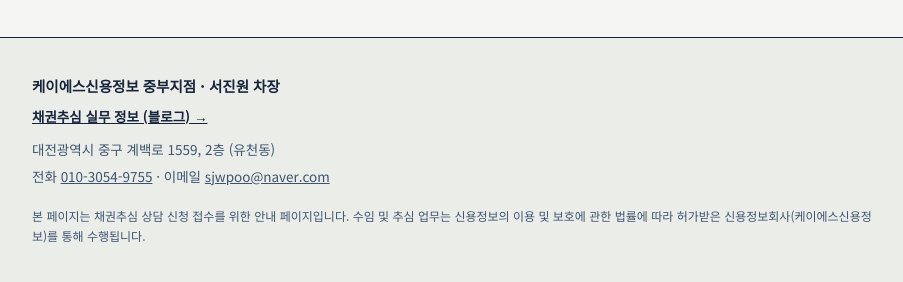
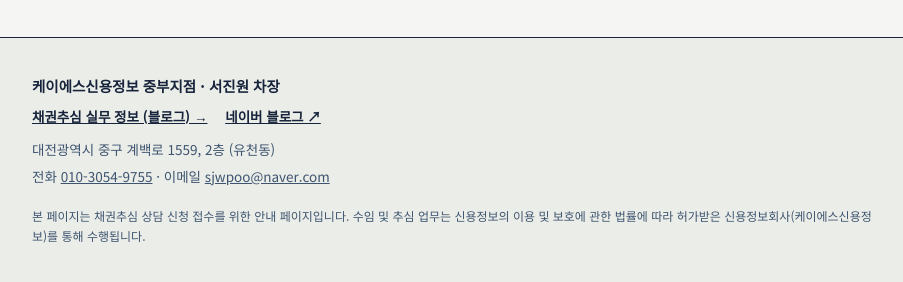
Before and after one commit to sjwpoo12-code/choosim, a Jekyll site: the page index.html, which Jekyll copies as it is, in a window 1280 px wide and 900 px high, scrolled down 4025 px. Shown: the part 609-891 px from the top of the window, without its empty margins (188-1091 px from the left). Built offline with Jekyll 4.4.1, drawn with Linux system fonts in a browser that asks for light colours.

Commit message:
푸터에 네이버 블로그 링크 추가 + sameAs 연결
Co-Authored-By: Claude Sonnet 5 <noreply@anthropic.com>
Claude-Session: https://claude.ai/code/session_01ANwMTB21F8b1EgWcmfHoeN

```diff
--- a/_layouts/default.html
+++ b/_layouts/default.html
@@ -47,6 +47,7 @@ gtag('config', '{{ site.google_analytics }}');
       <a href="/">상담 신청</a>
       <a href="/blog">실무 정보</a>
       <a href="/process">진행 절차</a>
+      <a href="https://blog.naver.com/seo-chajang" target="_blank" rel="noopener">네이버 블로그 ↗</a>
     </div>
     <p class="fine">본 사이트의 글은 채권추심 실무 경험을 바탕으로 한 일반적인 정보 제공을 목적으로 하며,
     개별 사안에 대한 법률 자문이 아닙니다. 수임 및 추심 업무는 신용정보의 이용 및 보호에 관한 법률에 따라
--- a/index.html
+++ b/index.html
@@ -542,7 +542,8 @@ footer .fine{margin-top:18px;font-size:12px}
 <footer>
   <div class="wrap">
     <b>케이에스신용정보 중부지점 · 서진원 차장</b>
-    <div style="margin-top:6px"><a href="/blog" style="color:var(--ink);font-weight:700">채권추심 실무 정보 (블로그) →</a></div>
+    <div style="margin-top:6px"><a href="/blog" style="color:var(--ink);font-weight:700">채권추심 실무 정보 (블로그) →</a>
+      <a href="https://blog.naver.com/seo-chajang" target="_blank" rel="noopener" style="color:var(--ink);font-weight:700;margin-left:14px">네이버 블로그 ↗</a></div>
     <div class="rows">
       <span>대전광역시 중구 계백로 1559, 2층 (유천동)</span>
       <span>전화 <a href="tel:01030549755">010-3054-9755</a> · 이메일 <a href="mailto:sjwpoo@naver.com">sjwpoo@naver.com</a></span>
```
Also changed, not shown: other parts of index.html (+1 -0 lines).
